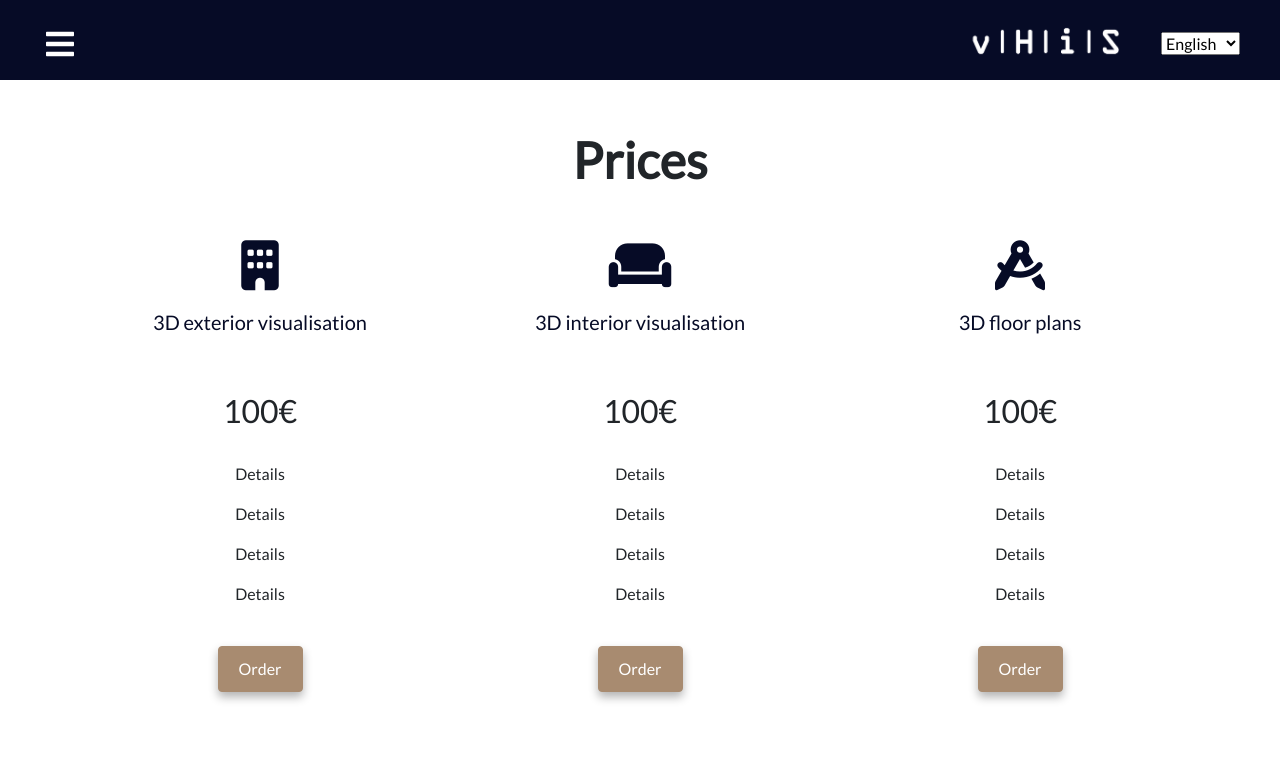
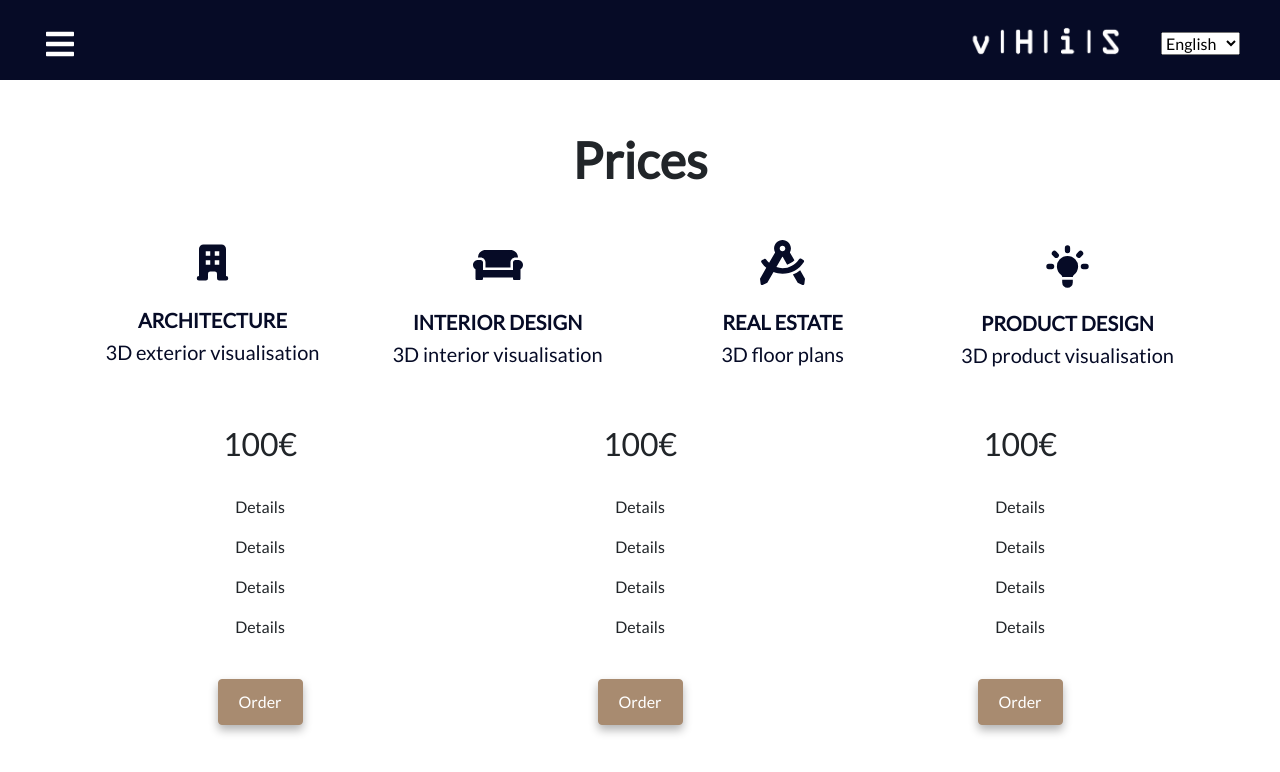
Before and after one commit to fhonoria/3d_visualization_site, a React (Create React App) app: page /prices in a window 1280 px wide. Shown: the top 772 px of the page. Built offline with nearby package versions, Linux system fonts and the light colour scheme.

Commit message:
adjusted icons and text in Services.js

```diff
--- a/src/components/Services.css
+++ b/src/components/Services.css
@@ -10,18 +10,31 @@
   font-size: 20px;
 }
 
-.services i {
-  font-size: 50px;
-  display: flex;
-  justify-content: center;
-  margin-bottom: 20px;
-}
-
 .services a {
   color: #060b26;
   text-decoration: none;
 }
 
-.services i:hover {
+.services a:hover {
   opacity: 0.7;
 }
+
+.services .couch-icon {
+  font-size: 50px;
+  margin-bottom: 20px;
+}
+
+.services .compass-icon {
+  font-size: 45px;
+  margin-bottom: 25px;
+}
+
+.services .bulb-icon {
+  font-size: 53px;
+  margin-bottom: 18px;
+}
+
+.services .building-icon {
+  font-size: 45px;
+  margin-bottom: 23px;
+}
--- a/src/components/Services.js
+++ b/src/components/Services.js
@@ -1,18 +1,29 @@
 import React from "react";
 import "./Services.css";
+import * as FaIcons from "react-icons/fa";
+import * as HiIcons from "react-icons/hi";
 
 function Services(props) {
-  console.log(props);
   let content = {
     English: {
+      categoryExterior: "Architecture",
+      categoryInterior: "Interior Design",
+      category3dFloorplan: "Real estate",
+      categoryProduct: "Product Design",
       titleExterior: "3D exterior visualisation",
       titleInterior: "3D interior visualisation",
       title3dFloorplan: "3D floor plans",
+      titleProduct: "3D product visualisation",
     },
     German: {
-      titleExterior: "3D Außenarchitektur Visualisierung",
-      titleInterior: "3D Innenarchitektur Visualisierung",
+      categoryExterior: "Architektur",
+      categoryInterior: "Innenarchitektur",
+      category3dFloorplan: "Immobilien",
+      categoryProduct: "Produktdesign",
+      titleExterior: "3D Architektur Visualisierung",
+      titleInterior: "3D Innenraum Visualisierung",
       title3dFloorplan: "3D Grundrisse",
+      titleProduct: "3D Produktvisualisierung",
     },
   };
 
@@ -25,22 +36,48 @@ function Services(props) {
       <div className="container">
         <section className="works-header">
           <div className="row">
-            <div className="col-4">
+            <div className="col-3">
               <a href="./Works#exterior" className="work-button">
-                <i class="fas fa-building icon"></i>
+                <HiIcons.HiOfficeBuilding className="building-icon" />
+                <h4>
+                  <strong className="text-uppercase">
+                    {content.categoryExterior}
+                  </strong>
+                </h4>
                 <h4>{content.titleExterior}</h4>
               </a>
             </div>
-            <div className="col-4">
+            <div className="col-3">
               <a href="./Works#interior" className="work-button">
-                <i class="fas fa-couch icon"></i>
+                <FaIcons.FaCouch className="couch-icon" />
+                <h4>
+                  <strong className="text-uppercase">
+                    {content.categoryInterior}
+                  </strong>
+                </h4>
                 <h4>{content.titleInterior}</h4>
               </a>
             </div>
-            <div className="col-4">
+            <div className="col-3">
               <a href="./Works#floor-plans" className="work-button">
-                <i class="fas fa-drafting-compass icon"></i>
+                <FaIcons.FaDraftingCompass className="compass-icon" />
+                <h4>
+                  <strong className="text-uppercase">
+                    {content.category3dFloorplan}
+                  </strong>
+                </h4>
                 <h4>{content.title3dFloorplan}</h4>
+              </a>
+            </div>
+            <div className="col-3">
+              <a href="./Works#products" className="work-button">
+                <HiIcons.HiLightBulb className="bulb-icon" />
+                <h4>
+                  <strong className="text-uppercase">
+                    {content.categoryProduct}
+                  </strong>
+                </h4>
+                <h4>{content.titleProduct}</h4>
               </a>
             </div>
           </div>
@@ -51,3 +88,5 @@ function Services(props) {
 }
 
 export default Services;
+
+//HiOutlineLightBulb
--- a/src/pages/Home.css
+++ b/src/pages/Home.css
@@ -9,6 +9,7 @@
 
 .home img {
   margin: 40px 0;
+  max-width: 80%;
 }
 
 .home h1 {
--- a/src/pages/Home.js
+++ b/src/pages/Home.js
@@ -1,6 +1,6 @@
 import React, { Fragment } from "react";
 import Services from "../components/Services";
-import photo from "../photos/final_day_2_ps.jpg";
+import photo from "../photos/homepic.JPG";
 import "./Home.css";
 import ReactHtmlParser from "react-html-parser";
 
--- a/src/pages/Works.js
+++ b/src/pages/Works.js
@@ -33,6 +33,13 @@ function Works(props) {
             </div>
             <div className="col-6">
               <img
+                src={exterior4}
+                className="img-fluid mb-4"
+                alt="exterior"
+              ></img>
+            </div>
+            <div className="col-6">
+              <img
                 src={exterior2}
                 className="img-fluid mb-4"
                 alt="exterior"
@@ -41,13 +48,6 @@ function Works(props) {
             <div className="col-6">
               <img
                 src={exterior3}
-                className="img-fluid mb-4"
-                alt="exterior"
-              ></img>
-            </div>
-            <div className="col-6">
-              <img
-                src={exterior4}
                 className="img-fluid mb-4"
                 alt="exterior"
               ></img>
@@ -66,6 +66,13 @@ function Works(props) {
             </div>
             <div className="col-6">
               <img
+                src={interior4}
+                className="img-fluid mb-4"
+                alt="interior"
+              ></img>
+            </div>
+            <div className="col-6">
+              <img
                 src={interior2}
                 className="img-fluid mb-4"
                 alt="interior"
@@ -74,13 +81,6 @@ function Works(props) {
             <div className="col-6">
               <img
                 src={interior3}
-                className="img-fluid mb-4"
-                alt="interior"
-              ></img>
-            </div>
-            <div className="col-6">
-              <img
-                src={interior4}
                 className="img-fluid mb-4"
                 alt="interior"
               ></img>
```
Also changed, not shown: src/photos/homepic.JPG (added).
